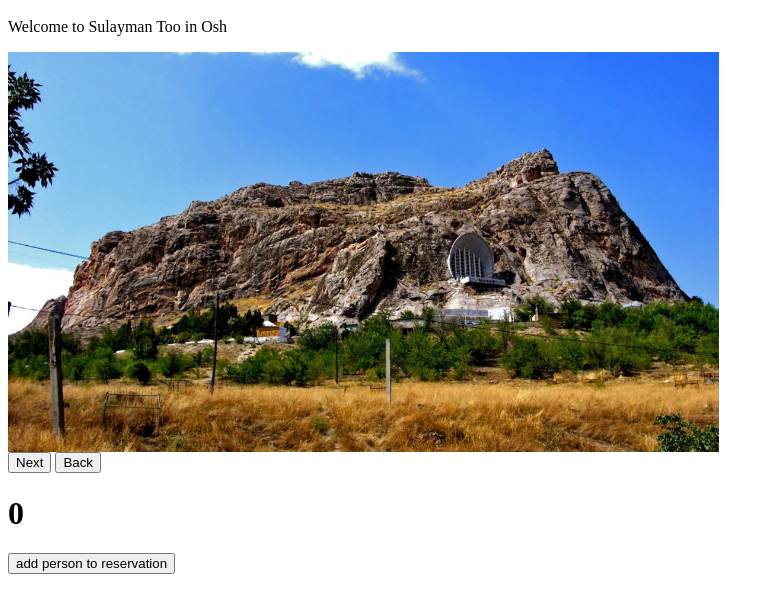
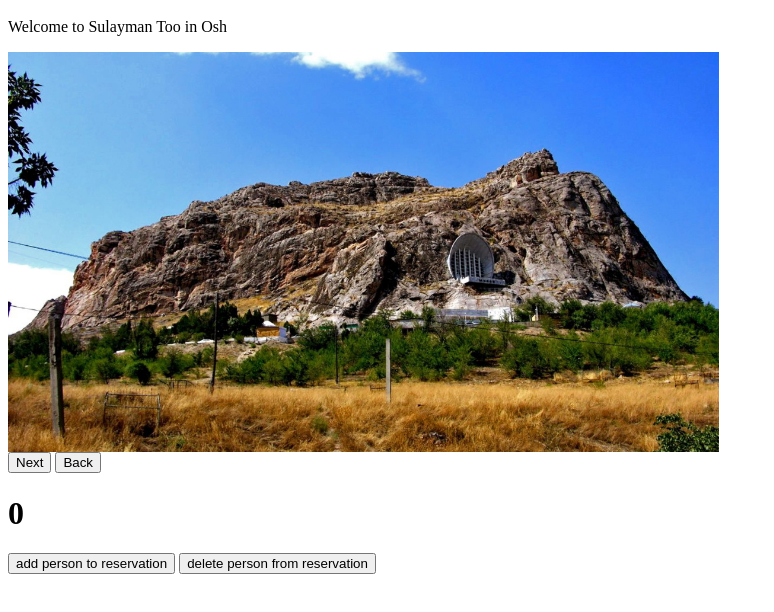
Before and after one commit to no-mercy0/Assighment, a plain HTML site: page index.html in a window 1280 px wide. Shown: the part 48-660 px from the top of the page, without its empty margins (0-774 px from the left). Drawn offline with Linux system fonts and the light colour scheme.

Commit message:
Update index.html

```diff
--- a/index.html
+++ b/index.html
@@ -27,10 +27,15 @@
 
 <h1 id = "counter">0</h1>
 <button onclick = "plus()">add person to reservation</button>
+<button onclick = "minus()">delete person from reservation</button>
 <script>
     var c = 0;
     function plus(){
         c++;
     document.getElementById("counter").innerHTML = c;
     }
+    function minus(){
+        c--;
+    document.getElementById("counter").innerHTML = c;
+    }
 </script>
```
